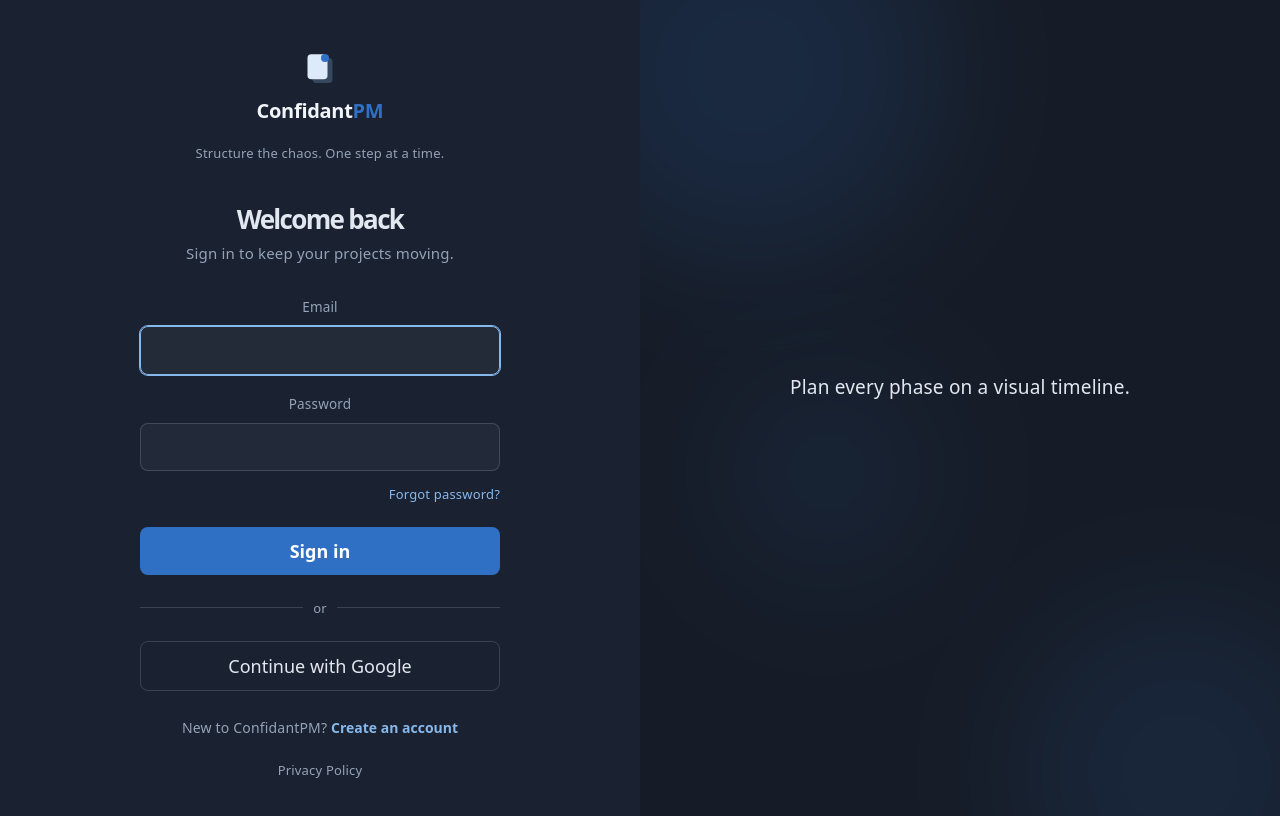
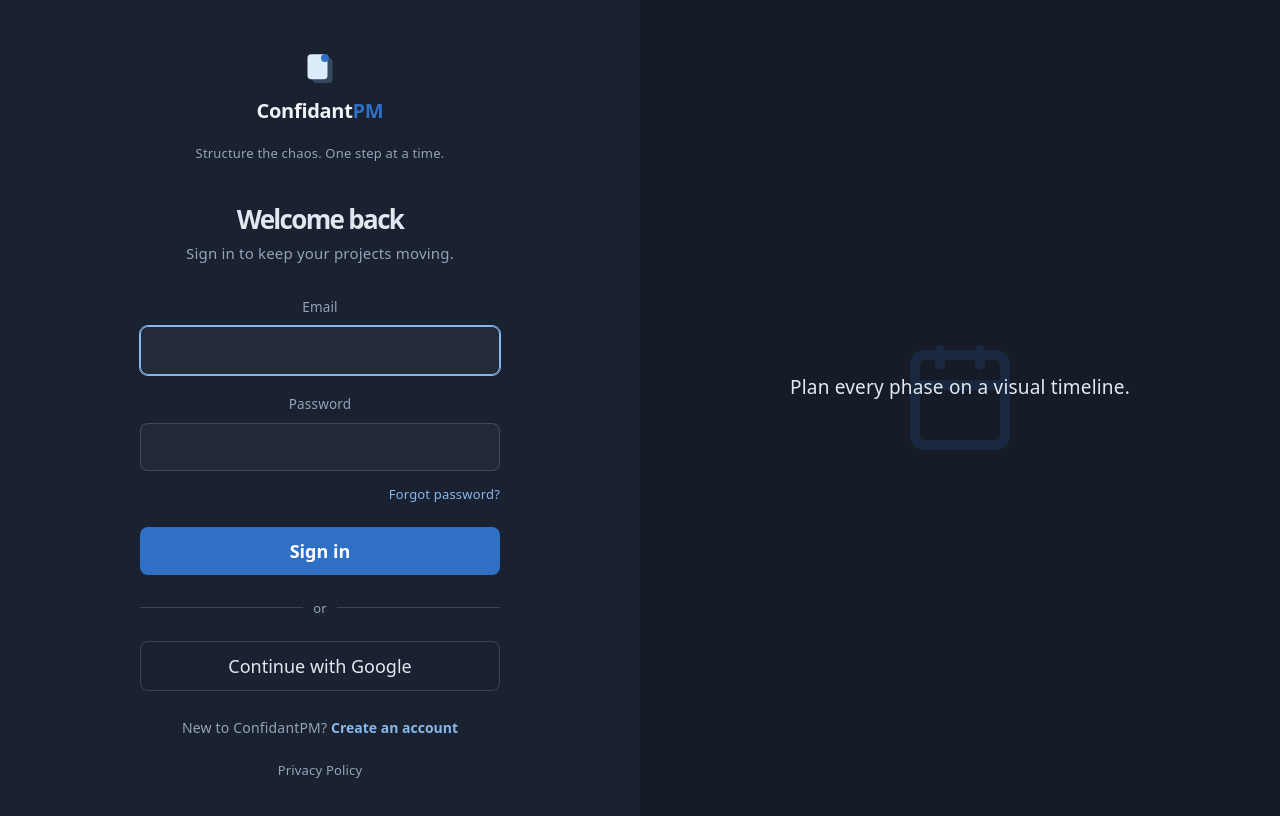
Before and after one commit to yankfan21/pm-app, a React (Vite) app: page /login in a window 1280 px wide. Shown: the top 816 px of the page. Built offline with nearby package versions, Linux system fonts and the light colour scheme; no server answers.

Commit message:
Replace login panel blob background with per-phrase lucide icons
Swap the decorative blurred blobs behind the rotating login phrases for
a matching icon per phrase, crossfading with the same opacity transition
already used for the text.

```diff
--- a/package.json
+++ b/package.json
@@ -24,6 +24,7 @@
     "exceljs": "^4.4.0",
     "jspdf": "^4.2.1",
     "jspdf-autotable": "^5.0.8",
+    "lucide-react": "^1.33.0",
     "mammoth": "^1.12.0",
     "react": "^19.2.7",
     "react-dom": "^19.2.7",
--- a/src/Login.jsx
+++ b/src/Login.jsx
@@ -1,5 +1,17 @@
 import { useEffect, useState } from 'react'
 import { Link, useLocation, useNavigate, useSearchParams } from 'react-router-dom'
+import {
+  MessageCircleQuestion,
+  Calendar,
+  DollarSign,
+  AlertTriangle,
+  CheckSquare,
+  Flag,
+  AlertCircle,
+  FileText,
+  Activity,
+  Users,
+} from 'lucide-react'
 import { supabase } from './supabaseClient'
 import ConfidantLogo from './ConfidantLogo'
 
@@ -14,6 +26,18 @@ const PANEL_PHRASES = [
   'Keep every project document in one place.',
   'See project health at a glance.',
   'Collaborate without losing the thread.',
+]
+const PANEL_ICONS = [
+  MessageCircleQuestion,
+  Calendar,
+  DollarSign,
+  AlertTriangle,
+  CheckSquare,
+  Flag,
+  AlertCircle,
+  FileText,
+  Activity,
+  Users,
 ]
 const PANEL_PHRASE_INTERVAL_MS = 5000
 
@@ -222,13 +246,16 @@ function Login() {
       </div>
 
       <div className="login-panel login-panel-preview">
-        <div className="login-preview-blobs" aria-hidden="true">
-          <span className="login-preview-blob login-preview-blob-1" />
-          <span className="login-preview-blob login-preview-blob-2" />
-          <span className="login-preview-blob login-preview-blob-3" />
-        </div>
         <div className="login-preview-content">
           <div className="login-preview-headline-frame">
+            <div className="login-preview-icon-layer" aria-hidden="true">
+              {PANEL_ICONS.map((Icon, i) => (
+                <Icon
+                  key={i}
+                  className={`login-preview-icon ${i === phraseIndex ? 'active' : ''}`}
+                />
+              ))}
+            </div>
             {PANEL_PHRASES.map((phrase, i) => (
               <p
                 key={phrase}
```
Also changed, not shown: src/App.css, 1 other file (tests, documents, lock files or other folders).
